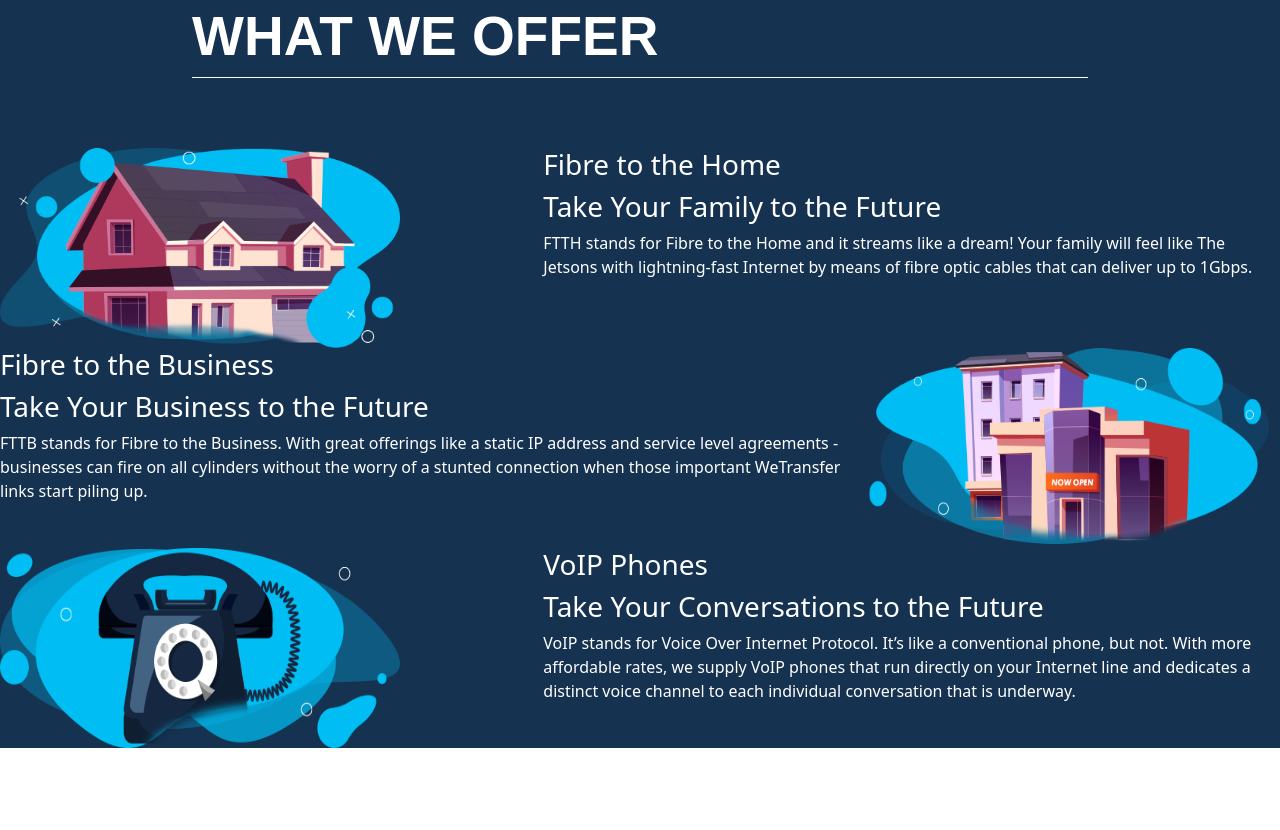
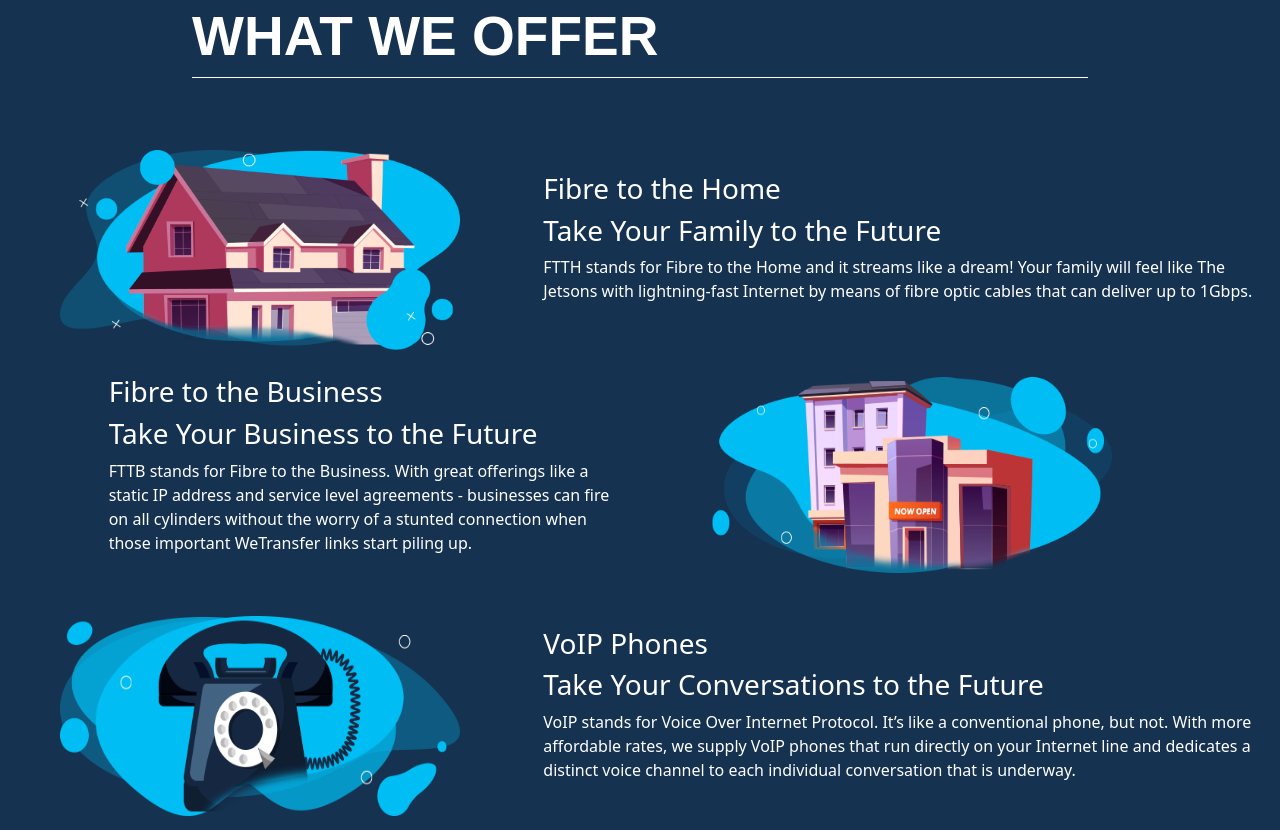
Before and after one commit to Abel-kabeya/Cool-Ideas-Clone, a plain HTML site: page index.html in a window 1280 px wide. Shown: the part 2123-2953 px from the top of the page. Before the commit the page ends 2871 px from the top, so only its background shows below. Drawn offline with nearby package versions, Linux system fonts and the light colour scheme.

Commit message:
refactored why-us section and added last two images

```diff
--- a/css/styles.css
+++ b/css/styles.css
@@ -220,3 +220,10 @@
     width: 70%; /* or any width you want */
     margin: 0 auto;
 }
+
+
+@media (max-width: 768px) {
+    .pt-40, .pb-40{
+        padding-bottom: 40px !important;
+    }
+}
--- a/index.html
+++ b/index.html
@@ -151,7 +151,7 @@
                 <div class="col-md-4 col-lg-4 mb-5 d-flex align-items-stretch">
                     <div class="card" >
                         <div class="card-img-container">
-                            <img src="..." class="card-img-top" alt="...">
+                            <img src="images/—Pngtree—badge_996483.png" class="card-img-top" alt="...">
                         </div>
                         <div class="card-body">
                             <h5 class="card-title">Affordable and High Quality</h5>
@@ -167,7 +167,7 @@
                 <div class="col-md-4 col-lg-4 mb-5 d-flex align-items-stretch">
                     <div class="card" >
                         <div class="card-img-container">
-                            <img src="..." class="card-img-top" alt="...">
+                            <img src="images/—Pngtree—red%20lifebuoy%20on%20water%20lifeguard_17486289.png" class="card-img-top" alt="...">
                         </div>
                         <div class="card-body">
                             <h5 class="card-title">World Class Support</h5>
@@ -194,34 +194,34 @@
     </div>
 
     <div class="pt-40 pb-40">
-        <div class="row offer-row pt-20 pb-20">
-            <div class="col-12 col-md-5 flex items-end justify-content-center">
+        <div class="row align-items-center justify-content-center text-center text-md-start">
+            <div class="col-12 col-md-5 d-flex justify-content-center">
                 <div>
                     <img src="images/FTTH-Image.png" height="200px" width="400px" alt="">
                 </div>
             </div>
-            <div class="col-12 col-md-7">
-                <h3 class="mt-40 mb-20 text-white uppercase border-3 border-white px-30 inline-block rounded-full">
+            <div class="col-12 col-md-7 justify-content-center">
+                <h3 class="mt-4 mb-20 text-white uppercase border-3 border-white px-30 inline-block rounded-full">
                     Fibre to the Home </h3>
                 <h3 class="mb-10 text-white">
                     Take Your Family to the Future </h3>
-                <p class="card-text text-white">
+                <p class="card-text text-white mb-5">
                     FTTH stands for Fibre to the Home and it streams like a dream! Your family will feel like The Jetsons with lightning-fast Internet by means of fibre optic cables that can deliver up to 1Gbps. </p>
             </div>
         </div>
     </div>
 
     <div class="pt-40 pb-40">
-        <div class="row offer-row pt-20 pb-20">
-            <div class="col-12 col-md-8 order-2 order-md-1">
-                <h3 class="mt-40 mb-20 text-white uppercase border-3 border-white px-30 inline-block rounded-full">
+         <div class="row align-items-center justify-content-center text-center text-md-start">
+            <div class="col-12 col-md-5 justify-content-center">
+                <h3 class="mt-4 mb-20 text-white uppercase border-3 border-white px-30 inline-block rounded-full">
                     Fibre to the Business </h3>
                 <h3 class="mb-10 text-white">
                     Take Your Business to the Future </h3>
-                <p class="card-text text-white">
+                <p class="card-text text-white mb-5">
                     FTTB stands for Fibre to the Business. With great offerings like a static IP address and service level agreements - businesses can fire on all cylinders without the worry of a stunted connection when those important WeTransfer links start piling up. </p>
             </div>
-            <div class="col-12 col-md-4 order-1 order-md-2 flex items-end">
+            <div class="col-12 col-md-5 d-flex justify-content-center">
                 <div>
                     <img src="images/FTTB-Image.png" height="200px" width="400px" alt="">
                 </div>
@@ -230,29 +230,22 @@
     </div>
 
     <div class="pt-40 pb-40">
-        <div class="row offer-row pt-20 pb-20">
-            <div class="col-12 col-md-5 flex items-end justify-content-center">
+        <div class="row align-items-center justify-content-center text-center text-md-start">
+            <div class="col-12 col-md-5 d-flex justify-content-center">
                 <div>
                     <img src="images/VoIP-Image.png" height="200px" width="400px" alt="">
                 </div>
             </div>
-            <div class="col-12 col-md-7">
-                <h3 class="mt-40 mb-20 text-white uppercase border-3 border-white px-30 inline-block rounded-full">
+            <div class="col-12 col-md-7 justify-content-center">
+                <h3 class="mt-4 mb-20 text-white uppercase border-3 border-white px-30 inline-block rounded-full">
                     VoIP Phones </h3>
                 <h3 class="mb-10 text-white">
                     Take Your Conversations to the Future </h3>
-                <p class="card-text text-white">
+                <p class="card-text text-white mb-5">
                     VoIP stands for Voice Over Internet Protocol. It’s like a conventional phone, but not. With more affordable rates, we supply VoIP phones that run directly on your Internet line and dedicates a distinct voice channel to each individual conversation that is underway. </p>
             </div>
         </div>
     </div>
-
-
-
-
-
-
-
 
 </section>
 
```
Also changed, not shown: images/—Pngtree—badge_996483.png (added), 1 other file.
